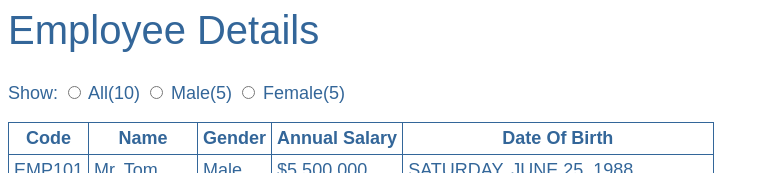
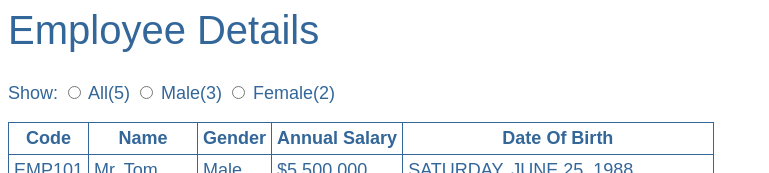
Before and after one commit to Mugisha-isaac/Angular-recap, an Angular app: page / in a window 1280 px wide. Shown: the top 173 px of the page, without its empty margins (0-769 px from the left). Built offline with nearby package versions, Linux system fonts and the light colour scheme.

Commit message:
ft: use input properties to get data from parent component into child component

```diff
--- a/src/employee-list/employee-list.component.html
+++ b/src/employee-list/employee-list.component.html
@@ -1,4 +1,4 @@
-<employee-count></employee-count>
+<employee-count [all]="getTotalEmployeesCount()" [male]="getTotalMaleEmployees()" [female]="getTotalFemaleEmployees()"></employee-count>
 <br /> <br/>
 
 <table>
--- a/src/employee-list/employee-list.component.ts
+++ b/src/employee-list/employee-list.component.ts
@@ -19,4 +19,19 @@ constructor(){
     {code: 'emp105', name: 'Nancy', gender: 'Female', annualSalary: 6700.826,dateOfBirth: '12/15/1982' }
 ];
 }
+
+getTotalEmployeesCount(): number{
+  return this.employees.length;
 }
+
+getTotalMaleEmployees(): number{
+  const maleEmployees = this.employees.filter((employee:any)=> employee.gender === 'Male');
+  return maleEmployees.length;
+}
+
+getTotalFemaleEmployees(): number{
+  const femaleEmployees = this.employees.filter((employee: any)=>employee.gender === 'Female')
+  return femaleEmployees.length;
+}
+
+}
--- a/src/shared/employee-count/employee-count.component.ts
+++ b/src/shared/employee-count/employee-count.component.ts
@@ -1,4 +1,4 @@
-import {Component} from '@angular/core'
+import {Component, Input} from '@angular/core'
 
 @Component({
   selector: 'employee-count',
@@ -7,7 +7,12 @@ import {Component} from '@angular/core'
 })
 
 export class EmployeeCountComponent{
-  all: number = 10;
-  male: number = 5;
-  female: number = 5;
+  @Input()
+  all!: number;
+
+  @Input()
+  male!: number;
+
+  @Input()
+  female!: number;
 }
```
